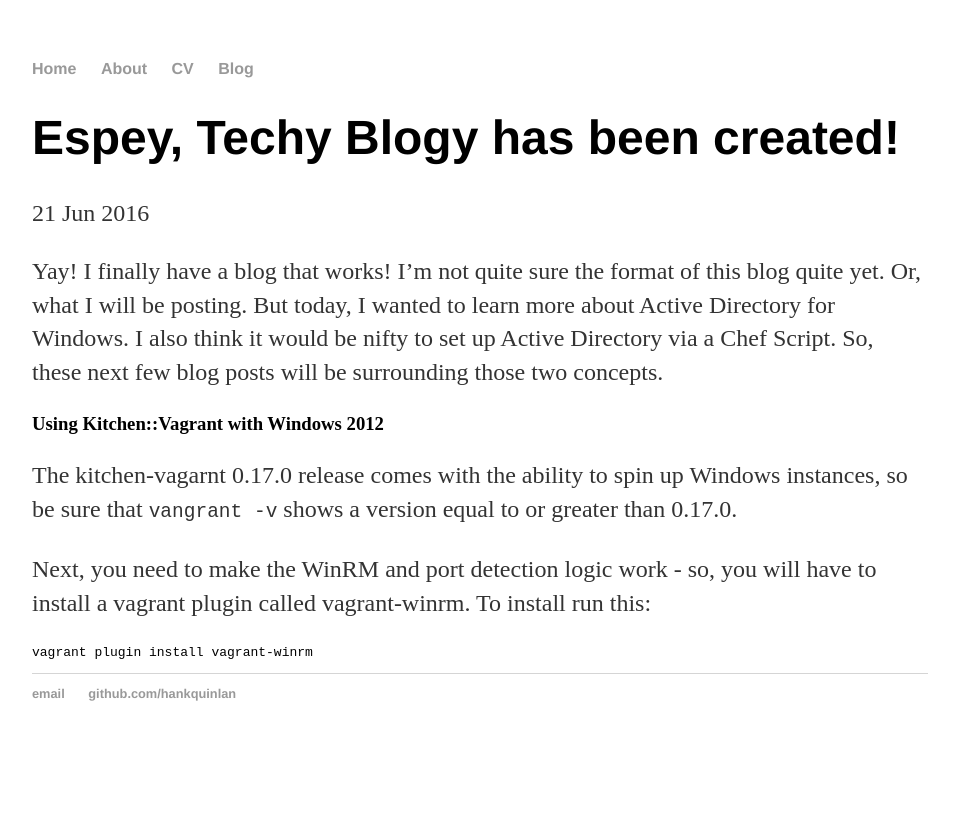
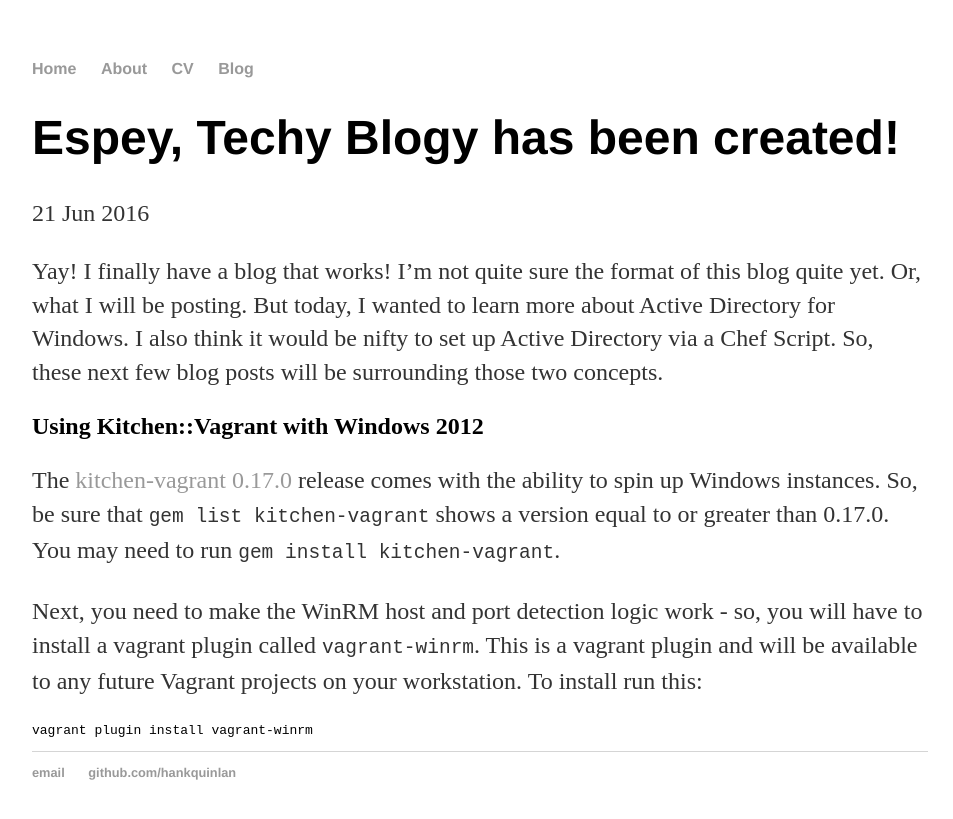
Before and after one commit to espey/espey.github.io, a Jekyll site: the page built from _posts/2016-06-21-first-post.md, in a window 1280 px wide. Shown: the top 819 px of the page, without its empty margins (160-1113 px from the left). Built offline with Jekyll 4.4.1, drawn with Linux system fonts in a browser that asks for light colours.

Commit message:
updated the blog to include how to install vagrant plugin

````diff
--- a/_posts/2016-06-21-first-post.md
+++ b/_posts/2016-06-21-first-post.md
@@ -6,10 +6,10 @@ date: 2016-06-21
 
 Yay! I finally have a blog that works! I'm not quite sure the format of this blog quite yet. Or, what I will be posting. But today, I wanted to learn more about Active Directory for Windows. I also think it would be nifty to set up Active Directory via a Chef Script. So, these next few blog posts will be surrounding those two concepts.
 
-### Using Kitchen::Vagrant with Windows 2012
-The kitchen-vagarnt 0.17.0 release comes with the ability to spin up Windows instances, so be sure that `vangrant -v` shows a version equal to or greater than 0.17.0.
+## Using Kitchen::Vagrant with Windows 2012
+The [kitchen-vagrant 0.17.0](https://github.com/test-kitchen/kitchen-vagrant/releases/tag/v0.17.0) release comes with the ability to spin up Windows instances. So, be sure that `gem list kitchen-vagrant` shows a version equal to or greater than 0.17.0. You may need to run `gem install kitchen-vagrant`.
 
-Next, you need to make the WinRM and port detection logic work - so, you will have to install a vagrant plugin called vagrant-winrm. To install run this:
+Next, you need to make the WinRM host and port detection logic work - so, you will have to install a vagrant plugin called `vagrant-winrm`. This is a vagrant plugin and will be available to any future Vagrant projects on your workstation. To install run this:
 
 ```
 vagrant plugin install vagrant-winrm
````
